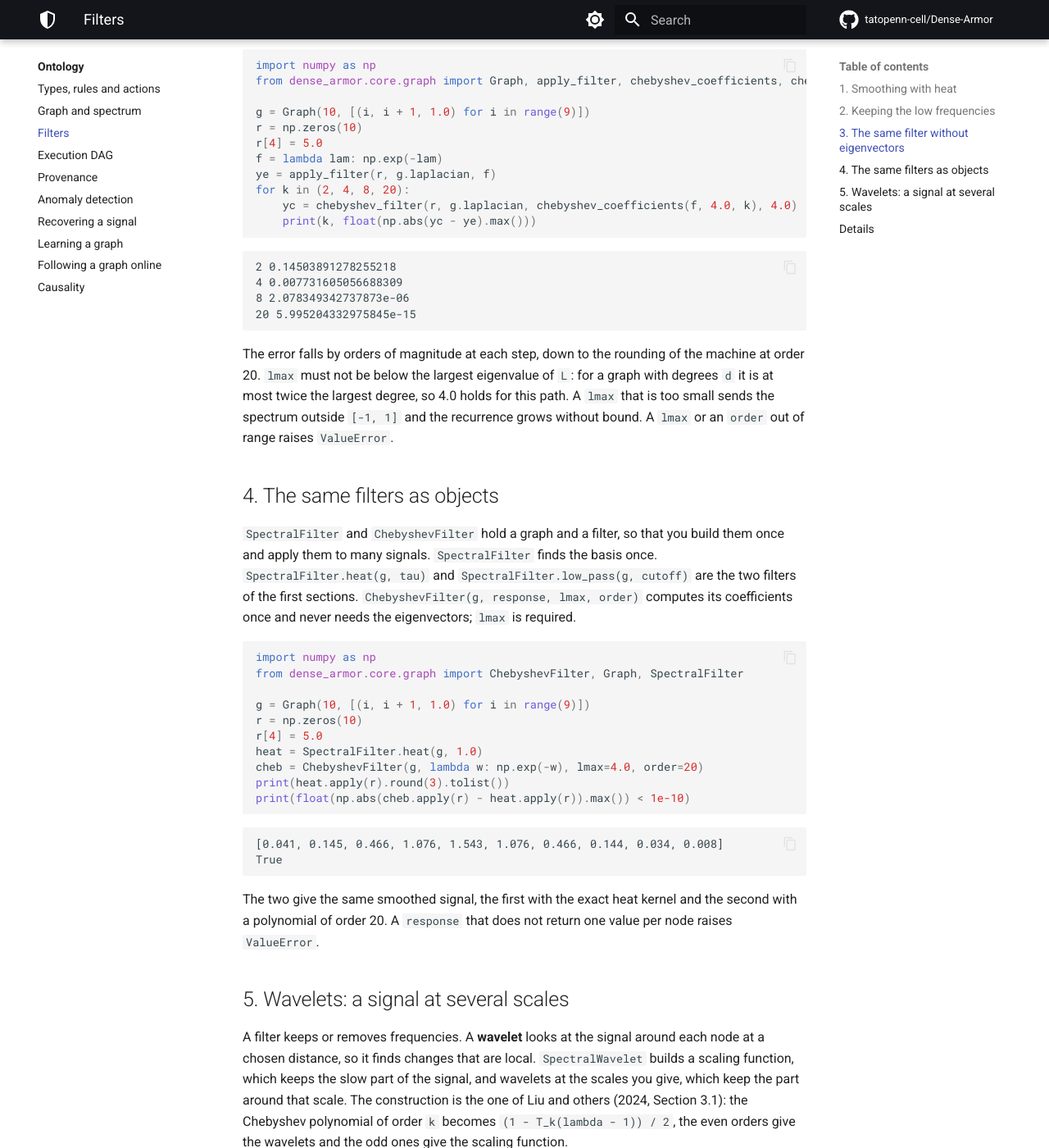
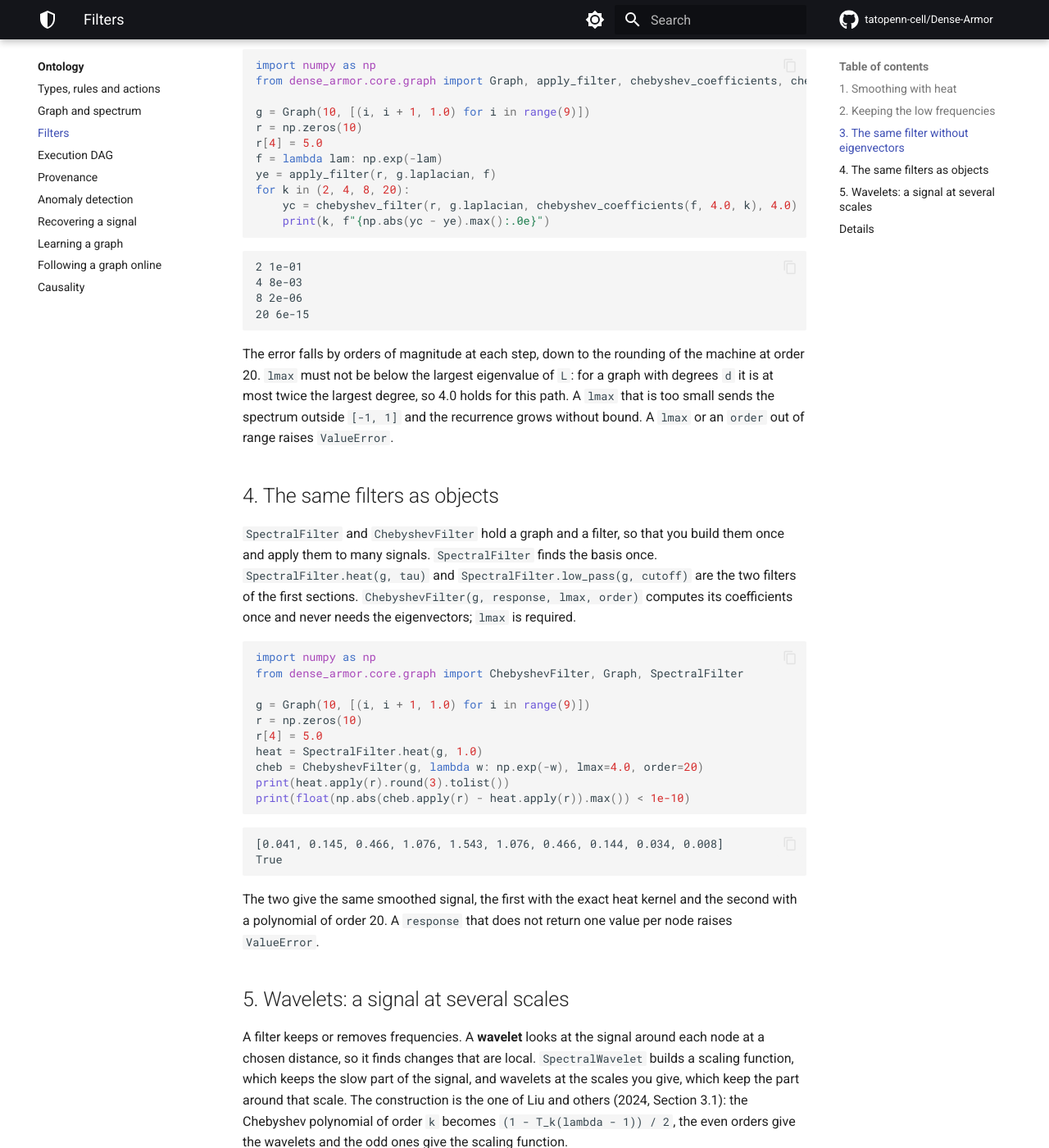
Before and after one commit to tatopenn-cell/Dense-Armor, an MkDocs documentation site: the page built from docs/ontology/filters.md, in a window 1280 px wide and 1400 px high, scrolled down 1875 px. Shown: the whole window at 82% size. Built offline with MkDocs 1.6.1 and Material for MkDocs 9.7.7, drawn with Linux system fonts in a browser that asks for light colours; comment, search, counter and statistics services are not loaded.

Commit message:
Graph Engine: formatted files from the verification run, outputs of the new pages, learn_graph stopping criterion, list of the added primitives

````diff
--- a/docs/ontology/filters.md
+++ b/docs/ontology/filters.md
@@ -64,14 +64,14 @@
 ye = apply_filter(r, g.laplacian, f)
 for k in (2, 4, 8, 20):
     yc = chebyshev_filter(r, g.laplacian, chebyshev_coefficients(f, 4.0, k), 4.0)
-    print(k, float(np.abs(yc - ye).max()))
+    print(k, f"{np.abs(yc - ye).max():.0e}")
 ```
 
 ```text
-2 0.14503891278255218
-4 0.007731605056688309
-8 2.078349342737873e-06
-20 5.995204332975845e-15
+2 1e-01
+4 8e-03
+8 2e-06
+20 6e-15
 ```
 
 The error falls by orders of magnitude at each step, down to the rounding of the machine at order 20. `lmax` must not be below the largest eigenvalue of `L`: for a graph with degrees `d` it is at most twice the largest degree, so 4.0 holds for this path. A `lmax` that is too small sends the spectrum outside `[-1, 1]` and the recurrence grows without bound. A `lmax` or an `order` out of range raises `ValueError`.
@@ -114,6 +114,10 @@
 print(w.scaling(x).shape, w.wavelets(x).shape)
 ```
 
+```text
+(8,) (2, 8)
+```
+
 `a` holds the coefficients of the wavelet and `b` the coefficients of the scaling function, as many of each as there are terms, and `scales` the scale of each wavelet. `w.scaling(x)` gives one value for each node, and `w.wavelets(x)` gives one row for each scale. A wavelet is exactly 0 for the frequencies of the graph that, multiplied by the scale, leave `[0, 2]`: a larger scale squeezes the wavelet towards the low frequencies. `w.frame_sum()` is `h^2 + sum_j g_j^2` for each frequency, and the wavelets keep the energy of the signal where it is 1.
 
 The paper learns the coefficients with a neural network. Here you give them, and the properties that the construction guarantees are tested: the wavelet is 0 at frequency 0, the scaling function is 1 there, and the first terms are `(2 - lambda) / 2` and `lambda (2 - lambda)`.
````
Also changed, not shown: GRAPH_ENGINE.md (+16 -0 lines), docs/ontology/learning.md (+12 -0 lines), docs/ontology/online.md (+4 -0 lines), docs/ontology/recovery.md (+8 -0 lines), 7 other files.
